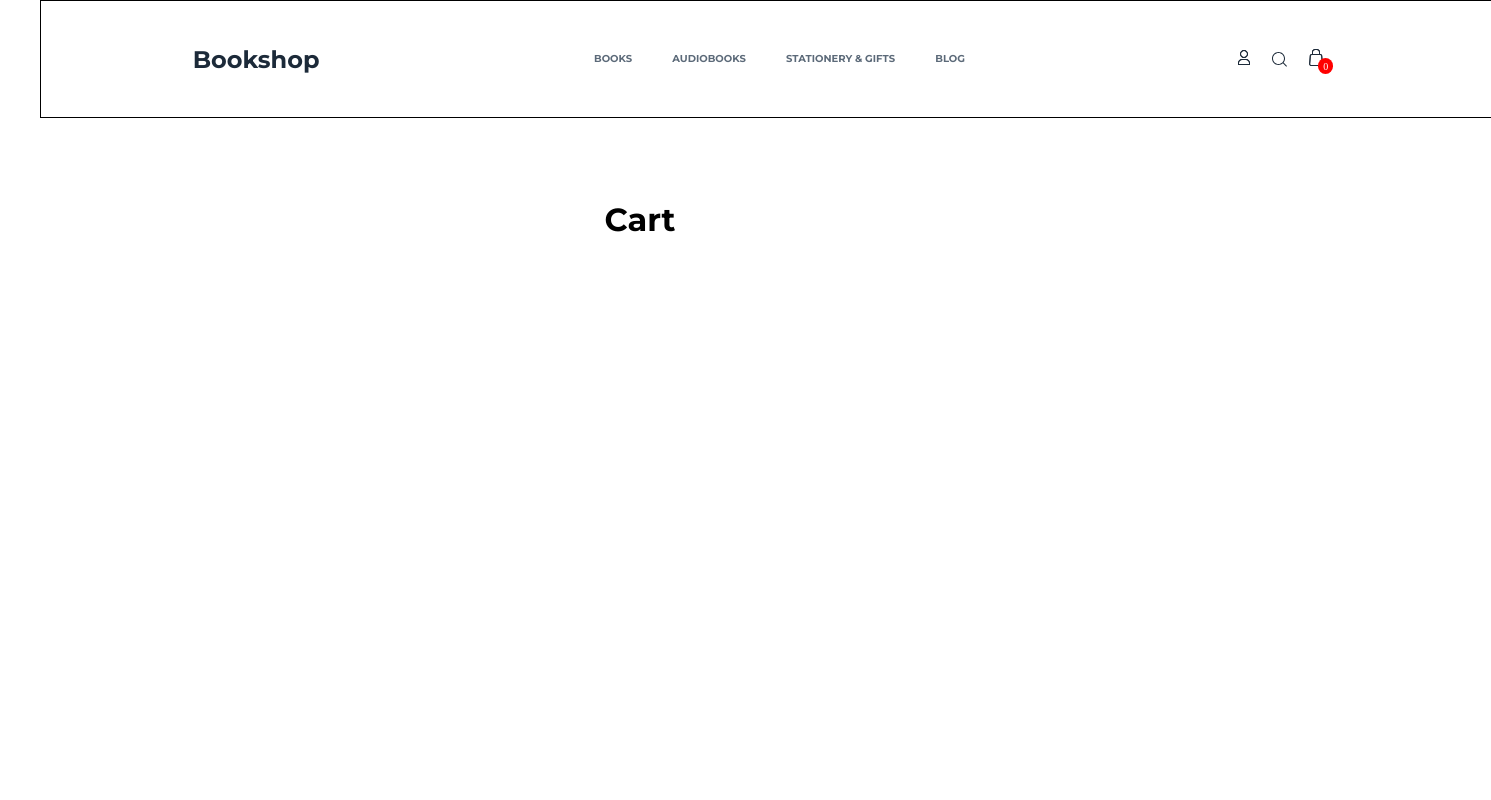
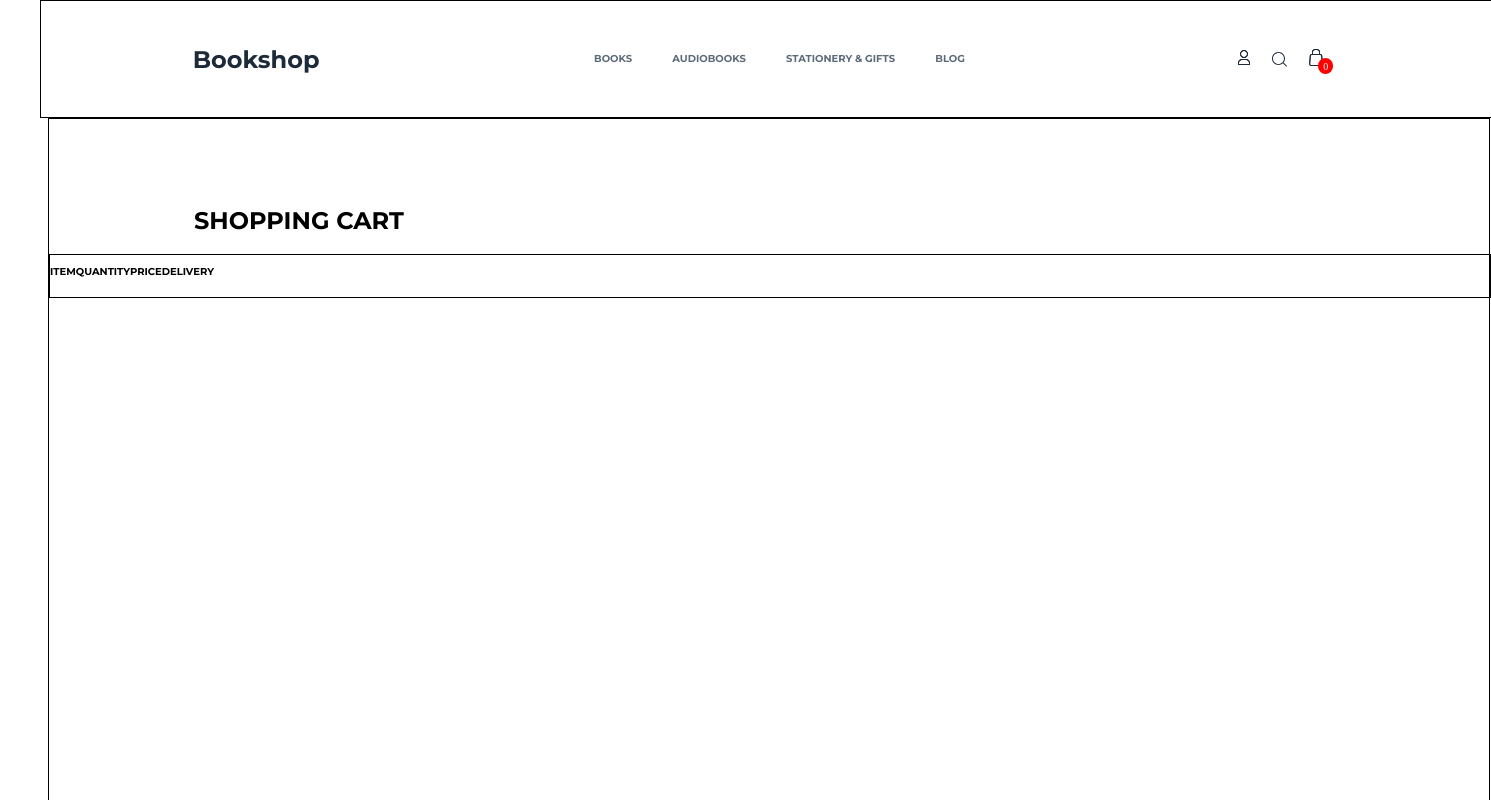
Before and after one commit to BatanAndrei/nextjs-redux-bookstore-on-the-google-books, a Next.js app: page /cart in a window 1280 px wide. Shown: the top 800 px of the page, 1491 px wide, since content can reach past the window. Built offline with nearby package versions, Linux system fonts and the light colour scheme.

Commit message:
initial commit

```diff
--- /dev/null
+++ b/app/cart/cart.module.css
@@ -0,0 +1,26 @@
+.containerCart {
+    position: relative;
+    top: 110px;
+    left:40px;
+    width: 1440px;
+    height: 842px;
+    border: 1px solid;
+}
+
+.titleCart {
+    margin: 87px 0px 19px 145px;
+    font-weight: 700;
+    font-size: 24px;
+}
+
+.columnBlock {
+    display: flex;
+    width: 1440px;
+    height: 42px;
+    border: 1px solid;
+}
+
+.nameColumn {
+    font-weight: 700;
+    font-size: 10px;
+}
--- a/app/cart/page.tsx
+++ b/app/cart/page.tsx
@@ -1,5 +1,15 @@
+import styles from './cart.module.css'
+
 export default function Cart() {
     return (
-        <h1 className="global">Cart</h1>
+        <div className={styles.containerCart}>
+            <h2 className={styles.titleCart}>SHOPPING CART</h2>
+            <div className={styles.columnBlock}>
+                <h3 className={styles.nameColumn}>ITEM</h3>
+                <h3 className={styles.nameColumn}>QUANTITY</h3>
+                <h3 className={styles.nameColumn}>PRICE</h3>
+                <h3 className={styles.nameColumn}>DELIVERY</h3>
+            </div>
+        </div>
     )
 }
```
